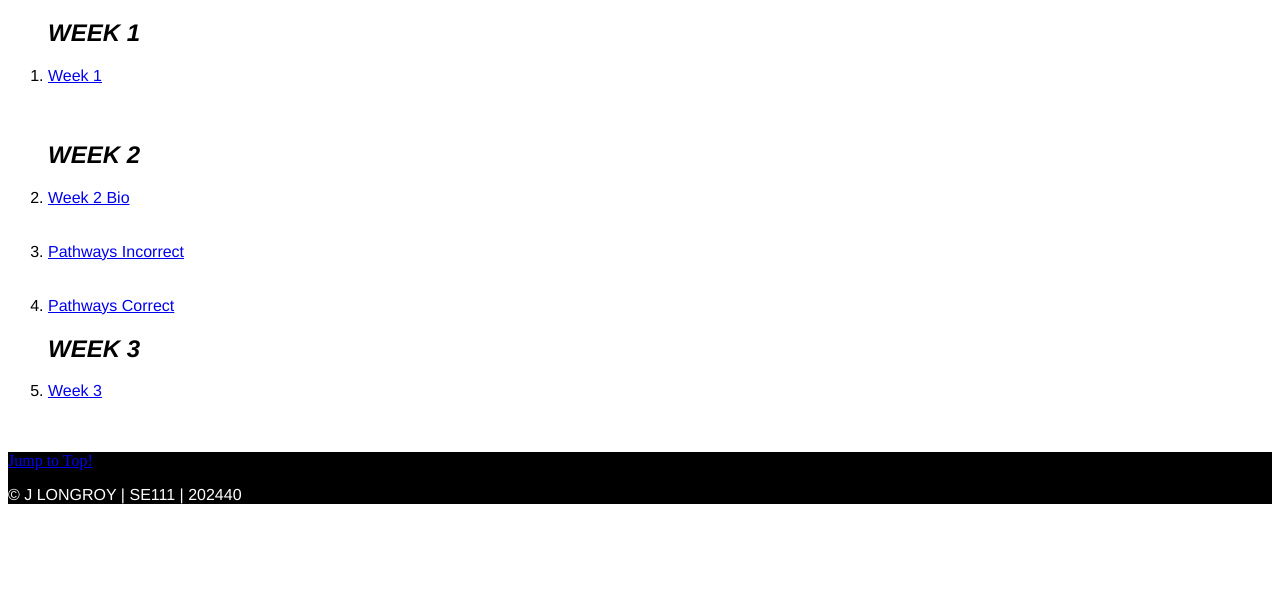
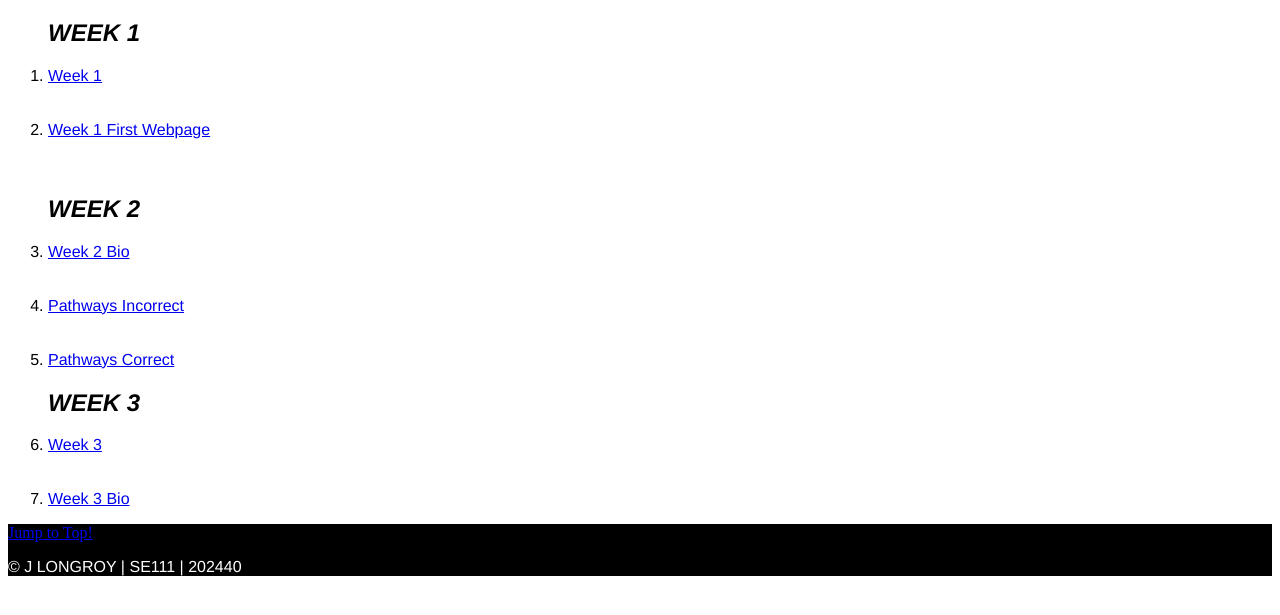
Before and after one commit to Savue/SE111_202440, a plain HTML site: page index.html in a window 1280 px wide. Shown: the part 61-676 px from the top of the page. Drawn offline with Linux system fonts and the light colour scheme.

Commit message:
repoupdate

```diff
--- a/index.html
+++ b/index.html
@@ -41,6 +41,9 @@
                     <li><a href="Week1/">Week 1</a></li>
                     <br>
                     <br>
+                    <li><a href="Week1/W1FirstPage/index.html">Week 1 First Webpage</a></li>
+                    <br>
+                    <br>
 
                     <h2><i>WEEK 2</i></h2>
 
@@ -58,6 +61,7 @@
                     <li><a href="Week3/">Week 3</a></li>
                     <br>
                     <br>
+                    <li><a href="w3-bio/index.html">Week 3 Bio</a></li>
                 </ol>
             </div>
 
```
Also changed, not shown: w3-bio/index.html (added).
